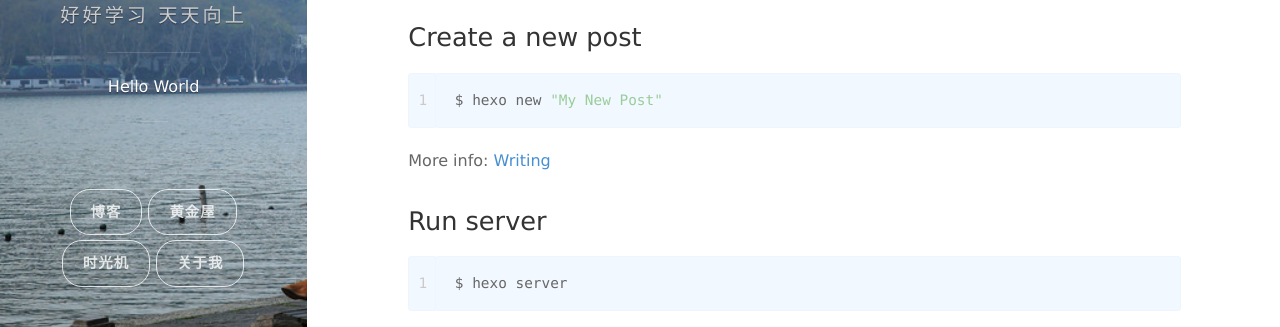
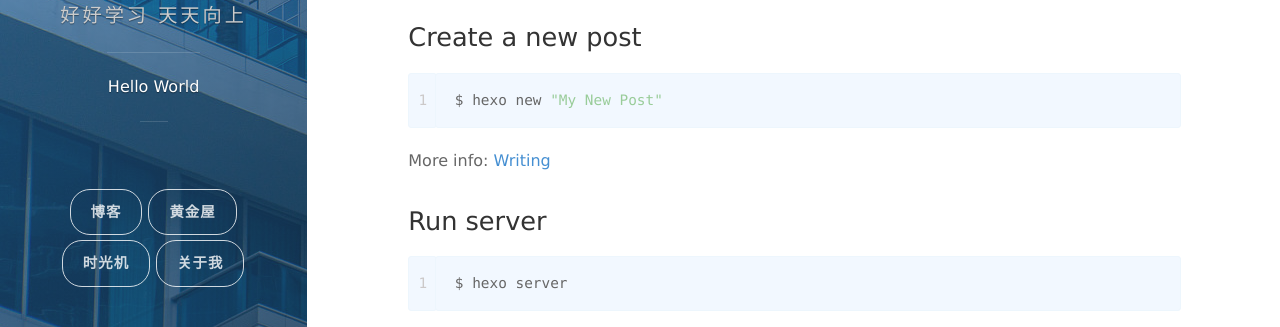
Before and after one commit to itclimb/itclimb.github.io, a plain HTML site: page 2017/07/04/hello-world/index.html in a window 1280 px wide. Shown: the part 326-653 px from the top of the page. Drawn offline with nearby package versions, Linux system fonts and the light colour scheme; some packages are replaced by stand-ins of ours; a script that the page names is missing.

Commit message:
Site updated: 2017-07-07 10:59:11

```diff
--- a/2017/07/04/hello-world/index.html
+++ b/2017/07/04/hello-world/index.html
@@ -51,7 +51,7 @@
     </span>
 
 
-<header class="panel-cover panel-cover--collapsed" style="background-image: url(/images/background-image.jpg)">
+<header class="panel-cover panel-cover--collapsed" style="background-image: url(/images/background-cover.jpg)">
   <div class="panel-main">
     <div class="panel-main__inner panel-inverted">
     <div class="panel-main__content">
@@ -136,7 +136,7 @@
 
     </div>
 
-    <div class="panel-cover--overlay cover-disabled"></div>
+    <div class="panel-cover--overlay cover-blue"></div>
   </div>
 </header>
 
```
Also changed, not shown: archives/2017/07/index.html (+2 -2 lines), archives/2017/index.html (+2 -2 lines), archives/index.html (+2 -2 lines), index.html (+2 -2 lines), images/background-cover.jpg (added), images/background-test.jpg (renamed from images/test.jpg).
